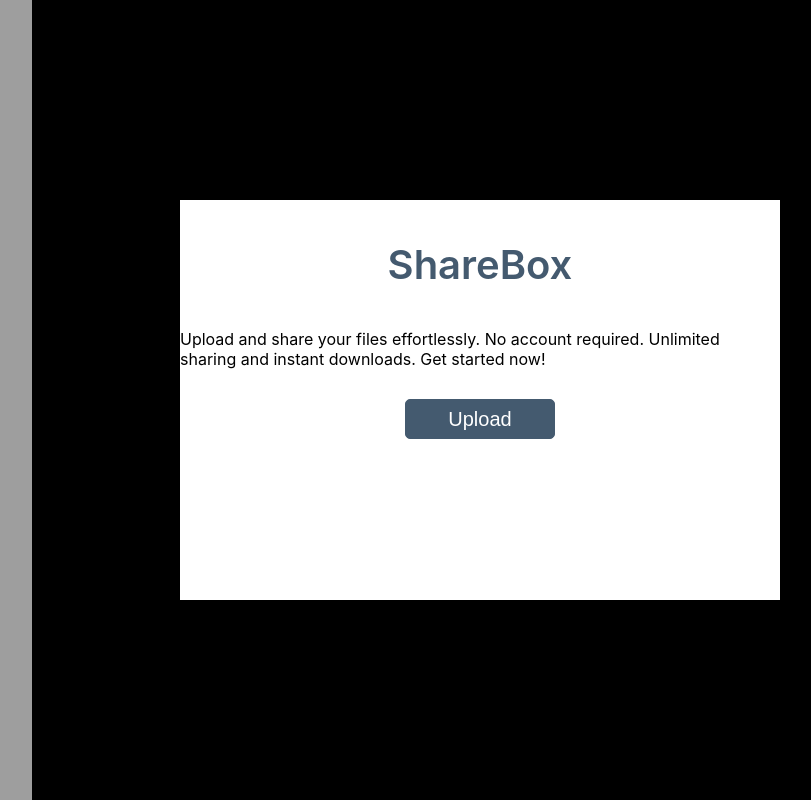
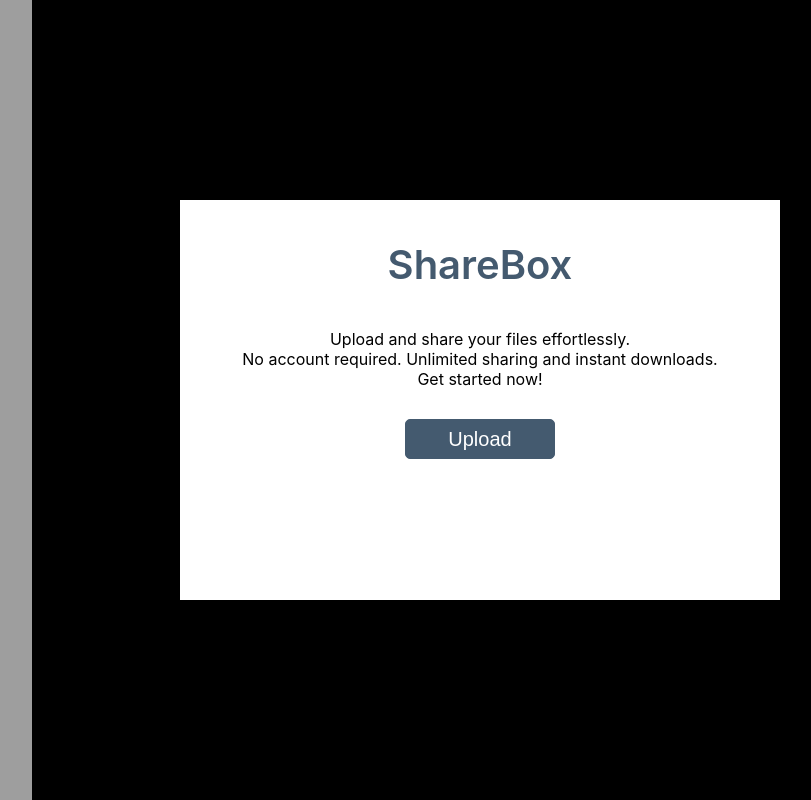
Before and after one commit to harshitkhandelwal17/Sharebox-Frontend, a React (Create React App) app: page / in a window 1280 px wide. Shown: the whole page, without its empty margins (352-1163 px from the left). Built offline with nearby package versions, Linux system fonts and the light colour scheme; grey boxes are pictures that could not be loaded.

Commit message:
Update App.js

```diff
--- a/src/App.js
+++ b/src/App.js
@@ -33,7 +33,9 @@ function App() {
       <img src={url} className='img' />
       <div className='wrapper'>
         <h1>ShareBox</h1>
-        <p>Upload and share your files effortlessly. No account required. Unlimited sharing and instant downloads. Get started now!</p>
+        <p>Upload and share your files effortlessly.</p>
+        <p>No account required. Unlimited sharing and instant downloads.</p>
+        <p>Get started now!</p>
 
         <button onClick={() => onUploadClick()}>Upload</button>
         <input
```
